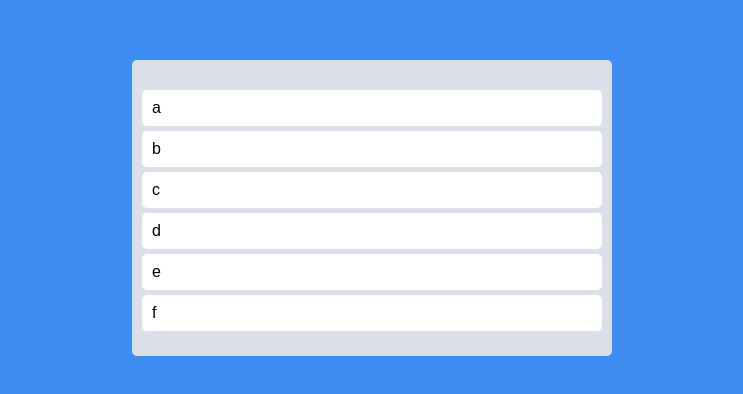
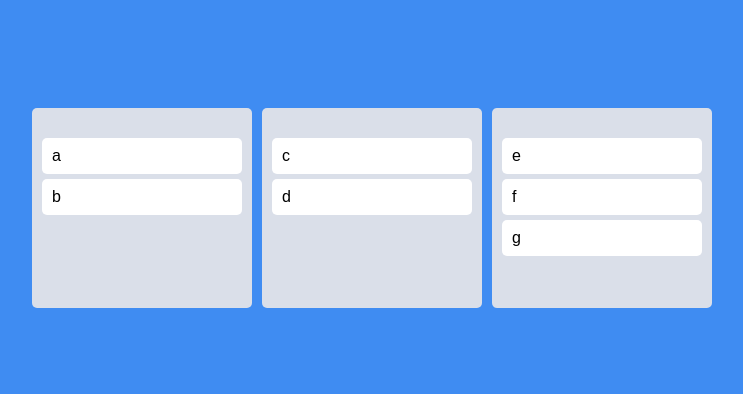
Before and after one commit to sadpu111/trello-clone, a React (Create React App) app: page / in a window 1280 px wide. Shown: the part 192-586 px from the top of the page, without its empty margins (268-1011 px from the left). Built offline with nearby package versions, Linux system fonts and the light colour scheme.

Commit message:
multi boards

```diff
--- a/src/App.tsx
+++ b/src/App.tsx
@@ -2,12 +2,13 @@
 import { useRecoilState } from "recoil";
 import styled from "styled-components";
 import { toDoState } from "./atoms";
+import Board from "./Components/Board";
 import DraggableCard from "./Components/DraggableCard";
 
 
 const Wrapper = styled.div`
   display: flex;
-  max-width: 480px;
+  max-width: 680px;
   width: 100%;
   margin: 0 auto;
   justify-content: center;
@@ -18,47 +19,32 @@
 const Boards = styled.div`
   display: grid;
   width: 100%;
-  grid-template-columns: repeat(1, 1fr);
+  gap: 10px;
+  grid-template-columns: repeat(3, 1fr);
 `;
 
-const Board = styled.div`
-  padding: 20px 10px;
-  padding-top: 30px;
-  background-color: ${(props) => props.theme.boardColor};
-  border-radius: 5px;
-  min-height: 200px;
-`;
 
 
 
 function App() {
   const [toDos, setToDos] = useRecoilState(toDoState)
   const onDragEnd = ({ draggableId, destination, source }: DropResult) => { // drag가 끝났을 때 실행되는 함수
-    if(!destination) return ; // 드래그가 끝나는 곳이 destination이 아니라면 그냥 놔둠
-    setToDos(preToDo => {
+    if (!destination) return; // 드래그가 끝나는 곳이 destination이 아니라면 그냥 놔둠
+    /*     setToDos(preToDo => {
           const copyToDo = [...preToDo];
           copyToDo.splice(source.index, 1);
           // 1) source.index 위치에서 1개 원소 삭제(드래그하는 원소 삭제)
           copyToDo.splice(destination?.index, 0, draggableId)
           // 2) destination.index 위치에 draggableId(toDo 내용) 추가(옮기는 위치에 드래그한 원소 추가)
           return copyToDo
-    })
+        }); */
   };
   return (
     <DragDropContext onDragEnd={onDragEnd}>
       <Wrapper>
         <Boards>
-          <Droppable droppableId="one">
-            {(magic) => (
-              <Board ref={magic.innerRef} {...magic.droppableProps}>
-                {toDos.map((toDo, index) => (
-                  <DraggableCard key={toDo} toDo={toDo} index={index} />
-                ))}
-                {magic.placeholder}
-                {/* 드래그 할 때 사이즈 변화 x */}
-              </Board>
-            )}
-          </Droppable>
+          {Object.keys(toDos).map((boardId) => <Board key={boardId} boardId={boardId} toDos={toDos[boardId]}/>)}
+          {/* Board에 표시될 toDos는 toDosState 안의 각각의 boardId(to_do, doing, done)의 배열들 */}
         </Boards>
       </Wrapper>
     </DragDropContext>
--- /dev/null
+++ b/src/Components/Board.tsx
@@ -0,0 +1,36 @@
+import { Droppable } from "react-beautiful-dnd";
+import styled from "styled-components";
+import DraggableCard from "./DraggableCard";
+
+
+const Wrapper = styled.div`
+padding: 20px 10px;
+padding-top: 30px;
+background-color: ${(props) => props.theme.boardColor};
+border-radius: 5px;
+min-height: 200px;
+`;
+
+interface IBoardProps {
+  toDos: string[];
+  boardId: string;
+}
+
+function Board({toDos, boardId}: IBoardProps) {
+  return (
+    <Droppable droppableId={boardId}>
+      {(magic) => (
+        <Wrapper ref={magic.innerRef} {...magic.droppableProps}>
+          {toDos.map((toDo, index) => (
+            <DraggableCard key={toDo} toDo={toDo} index={index} />
+          ))}
+          {magic.placeholder}
+          {/* 드래그 할 때 사이즈 변화 x */}
+        </Wrapper>
+      )}
+    </Droppable>
+
+  );
+}
+
+export default Board;
--- a/src/atoms.tsx
+++ b/src/atoms.tsx
@@ -1,6 +1,14 @@
 import { atom } from "recoil";
 
-export const toDoState = atom({
-key: "toDO",
-default: ["a", "b", "c", "d", "e", "f"],
+interface IToDoState {
+  [key: string]: string[]; // toDoState의 확장성을 위해 작성. 아래의 to_do, doing, done 외에 사용자가 boardId를 추가할 수 있도록
+}
+
+export const toDoState = atom<IToDoState>({
+  key: "toDo",
+  default: { // 각자의 Board가 가질 boardId 포함(to_do, doing, done)
+    to_do: ["a", "b"], // string[] => string으로 이뤄진 array
+    doing: ["c", "d"], // IToDoState를 적용하기 전에는 3개의 property(to_do, doing, done)에 string으로 이뤄진 배열로 제한적임
+    done: ["e", "f", "g"]
+  },
 })
```
Lines whose indentation alone changed are shown as unchanged.
